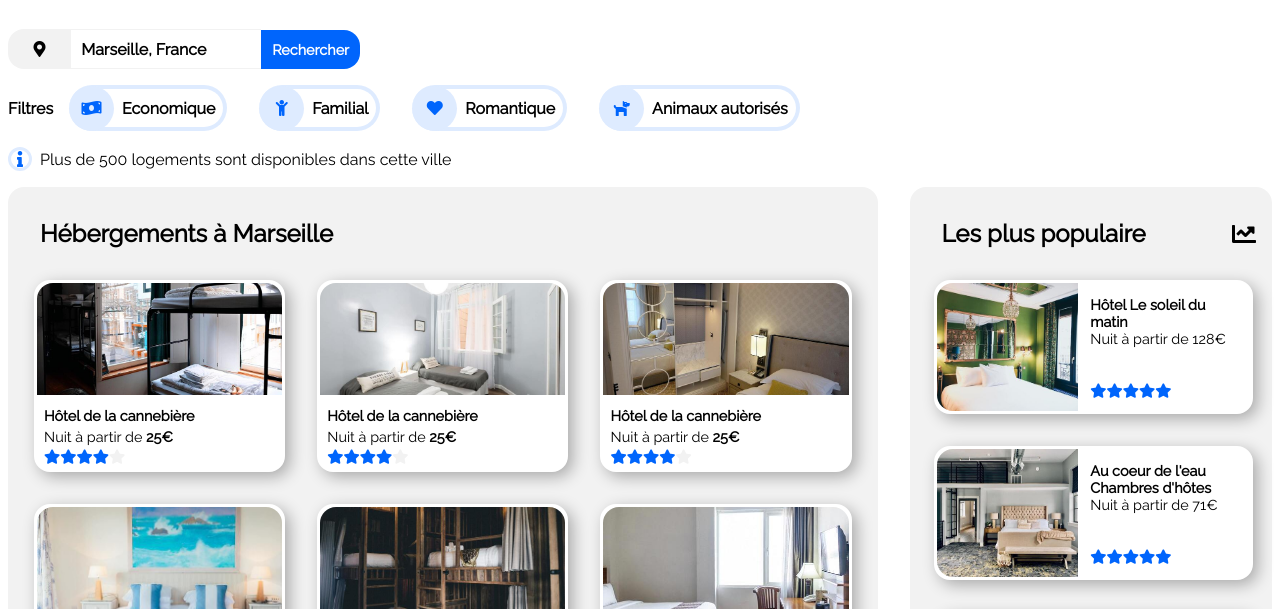
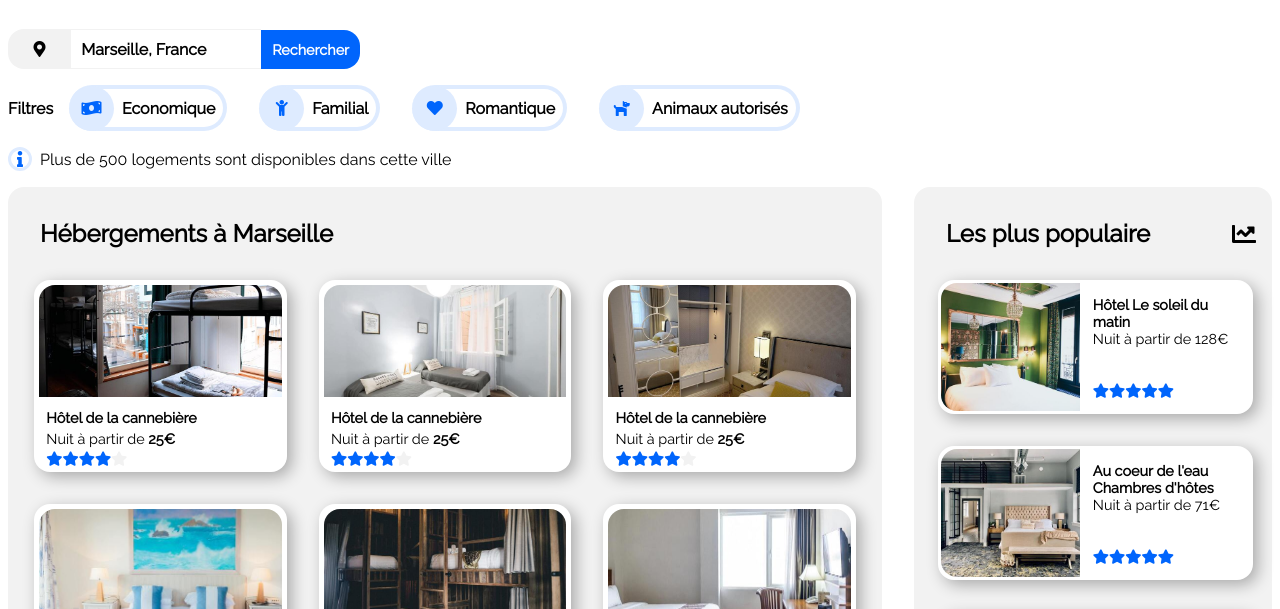
Before and after one commit to tardmonkey/GuillainBENOIST_2_29072020, a plain HTML site: page index.html in a window 1280 px wide. Shown: the part 183-792 px from the top of the page. Drawn offline with Linux system fonts and the light colour scheme.

Commit message:
cssvalidator

```diff
--- a/desktop.css
+++ b/desktop.css
@@ -326,7 +326,7 @@ input[type=search] {
    flex-direction: column;
     background-color: #fff;
     border-radius: 1rem;
-    border: #fff solid 0.2rem;
+    padding:5px;
     box-shadow: 0.3em 0.3em 1em rgba(0,0,0,0.3);
     width: 30%;
     height: 12rem;
```
